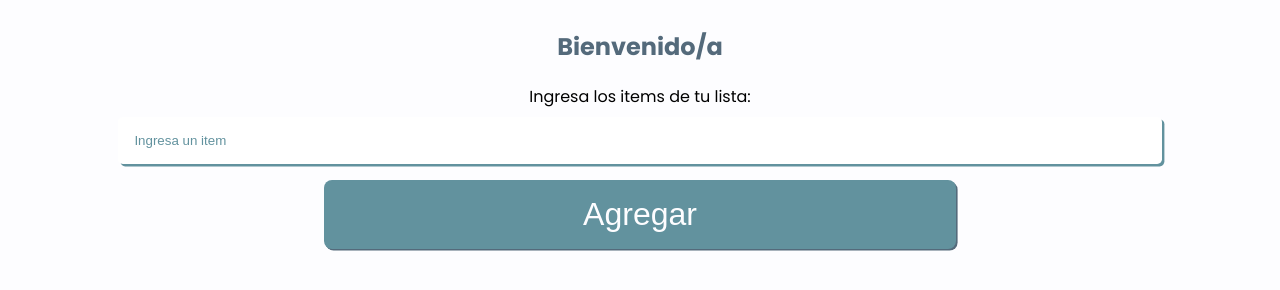
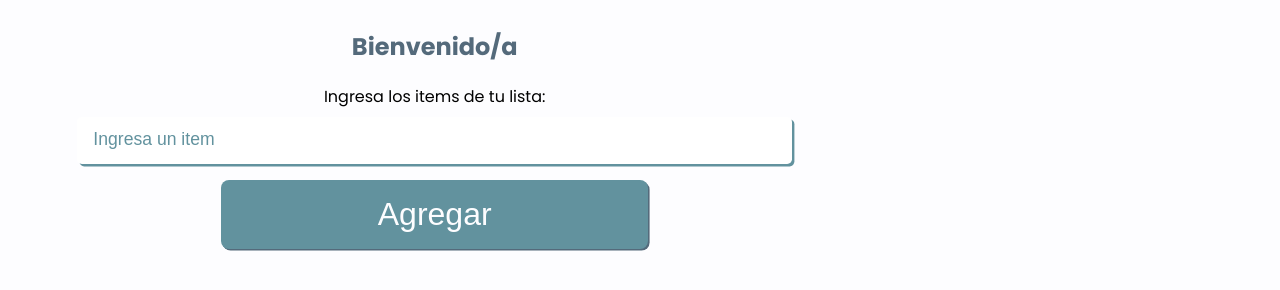
Before and after one commit to AndresCGuerrero/shopping-list-app, a plain HTML site: page index.html in a window 1280 px wide. Shown: the part 98-388 px from the top of the page. Drawn offline with Linux system fonts and the light colour scheme.

Commit message:
Add desktop layout

```diff
--- a/index.html
+++ b/index.html
@@ -13,7 +13,10 @@
     <link rel="stylesheet" href="./style.css" />
   </head>
   <body>
+    <header>
       <h1>Shopping List</h1>
+    </header>
+    <main>
       <div class="shopping-input">
         <h2>Bienvenido/a</h2>
         <label for="items sumbit">Ingresa los items de tu lista:</label>
@@ -28,6 +31,7 @@
       <div class="items">
         <ol class="items-list"></ol>
       </div>
+    </main>
     <script src="./app.js"></script>
   </body>
 </html>
--- a/style.css
+++ b/style.css
@@ -143,3 +143,26 @@ h1 {
     color: transparent;
   }
 }
+
+@media screen and (min-width: 64rem) and (min-height: 48rem) {
+  main {
+    width: 81rem;
+    margin: 0 auto;
+    display: flex;
+    justify-content: space-between;
+    gap: 1rem;
+  }
+
+  .shopping-input {
+    width: 100%;
+    align-self: first baseline;
+  }
+
+  #items-submit::placeholder {
+    font-size: clamp(1rem, 3vw, 1.1rem);
+  }
+
+  .items {
+    width: 50%;
+  }
+}
```
Lines whose indentation alone changed are shown as unchanged.
